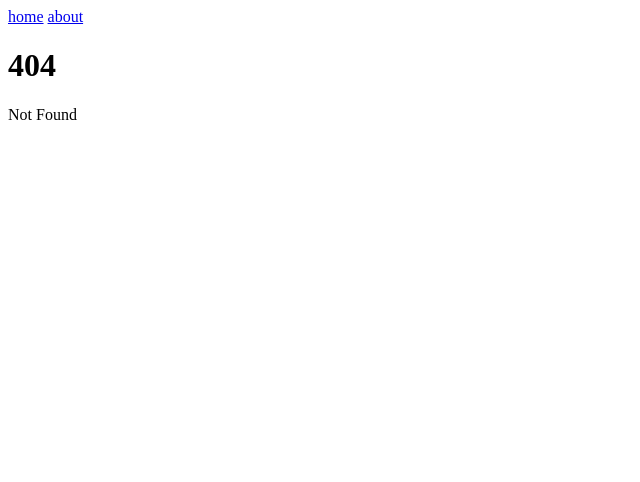
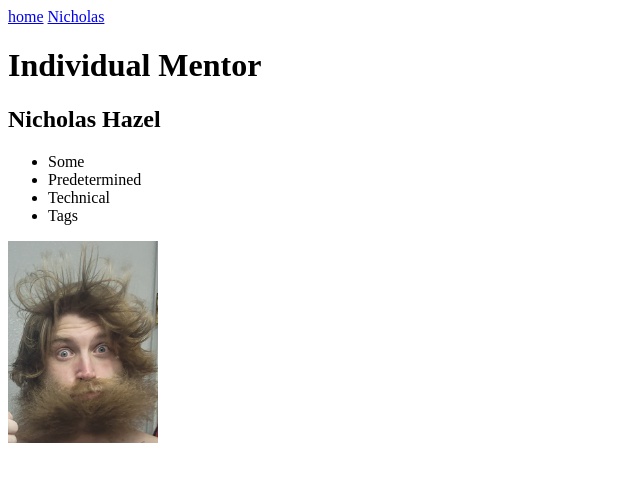
Before and after one commit to sinsys/devascend-fe, a SvelteKit app: page /mentors/nicholas-hazel in a window 1280 px wide. Before the commit this address had no page. Shown: the top 482 px of the page, without its empty margins (0-640 px from the left). Built offline with nearby package versions, Linux system fonts and the light colour scheme.

Commit message:
feat: basic navigation with slug route in place

```diff
--- a/src/routes/+layout.svelte
+++ b/src/routes/+layout.svelte
@@ -4,7 +4,7 @@
 
 <nav>
 	<a href="/">home</a>
-	<a href="/about">about</a>
+	<a href="/mentors/nicholas-hazel">Nicholas</a>
 </nav>
 
 <slot />
--- /dev/null
+++ b/src/routes/mentors/[slug]/+page.svelte
@@ -0,0 +1,25 @@
+<script lang="ts">
+  /* TODO: Utilize a service to load. Interface as requisites arise later */
+  const mentor = {
+    name: 'Nicholas Hazel',
+    skills: ['Some', 'Predetermined', 'Technical', 'Tags'],
+    timezone: 'America/Los_Angeles',
+    description: 'The quick brown fox jumped over the lazy dogs'
+  }
+  /* TODO: This must be run with a highly coordinated service, preferably prebuilt.
+    Calendly comes to mind?
+    Must lazy load availability as well, as I imagine APIs will be relatively slow
+    on calendar-based coordination. Furthermore, it will likely be sourced to an external
+    service and we do not want the coupling to break the page */
+  const mentorAvailability = true
+</script>
+
+<h1>Individual Mentor</h1>
+
+<h2>{ mentor.name }</h2>
+<ul>
+  {#each mentor.skills as skill}
+    <li>{skill}</li>
+  {/each}
+</ul>
+<img src="/nicholas-hazel.jpg" alt="{mentor.name}" width="150px" />
```
Also changed, not shown: src/routes/mentors/+page.svelte (added), static/nicholas-hazel.jpg (added), 1 other file (tests, documents, lock files or other folders).
